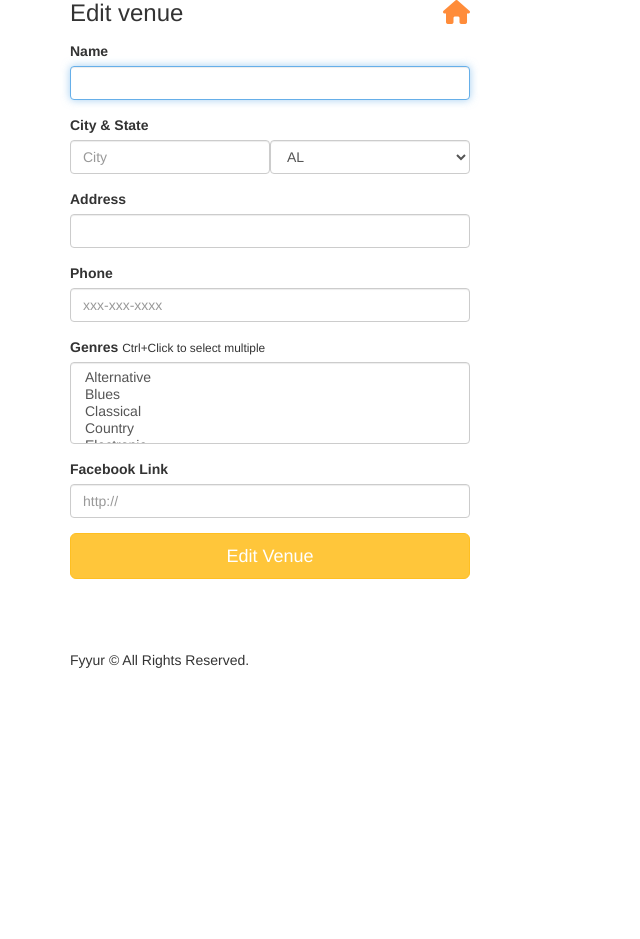
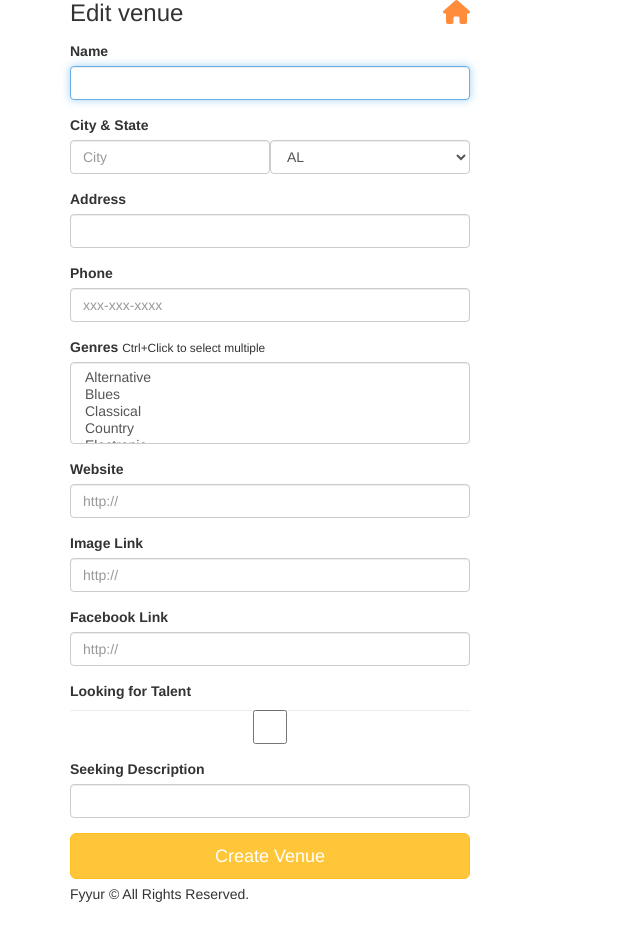
Before and after one commit to weijielam/fyyur-artist-booking-site, a Flask app: page /venues/1/edit in a window 1280 px wide. Shown: the part 95-1034 px from the top of the page, without its empty margins (0-640 px from the left). Before the commit the page ends 763 px from the top, so only its background shows below. Run offline with Flask 2, Linux system fonts and the light colour scheme; data that the repository does not hold is empty; some libraries are stand-ins or nearby versions.

Commit message:
Edit venue functionality now implemented

```diff
--- a/app.py
+++ b/app.py
@@ -213,7 +213,6 @@ def create_venue_form():
 @app.route('/venues/create', methods=['POST'])
 def create_venue_submission():
   try:
-
     print(type(request.form['seeking_talent']))
     new_venue = Venue(
       name = request.form['name'],
--- a/templates/forms/edit_venue.html
+++ b/templates/forms/edit_venue.html
@@ -6,37 +6,53 @@
       <h3 class="form-heading">Edit venue <em>{{ venue.name }}</em> <a href="{{ url_for('index') }}" title="Back to homepage"><i class="fa fa-home pull-right"></i></a></h3>
       <div class="form-group">
         <label for="name">Name</label>
-        {{ form.name(class_ = 'form-control', autofocus = true, value = venue.name) }}
+        {{ form.name(class_ = 'form-control', autofocus = true, value=venue.name) }}
       </div>
       <div class="form-group">
           <label>City & State</label>
           <div class="form-inline">
             <div class="form-group">
-              {{ form.city(class_ = 'form-control', placeholder='City', autofocus = true, value = venue.city) }}
+              {{ form.city(class_ = 'form-control', placeholder='City', autofocus = true, value=venue.city) }}
             </div>
             <div class="form-group">
-              {{ form.state(class_ = 'form-control', placeholder='State', autofocus = true, value = venue.state) }}
+              {{ form.state(class_ = 'form-control', placeholder='State', autofocus = true, value=venue.state) }}
             </div>
           </div>
       </div>
       <div class="form-group">
         <label for="address">Address</label>
-        {{ form.address(class_ = 'form-control', autofocus = true, value = venue.address) }}
+        {{ form.address(class_ = 'form-control', autofocus = true, value=venue.state) }}
       </div>
       <div class="form-group">
           <label for="phone">Phone</label>
-          {{ form.phone(class_ = 'form-control', placeholder='xxx-xxx-xxxx', autofocus = true, value = venue.phone) }}
+          {{ form.phone(class_ = 'form-control', placeholder='xxx-xxx-xxxx', autofocus = true, value=venue.phone) }}
         </div>
       <div class="form-group">
         <label for="genres">Genres</label>
         <small>Ctrl+Click to select multiple</small>
-        {{ form.genres(class_ = 'form-control', placeholder='Genres, separated by commas', id=form.genres.id, autofocus = true, value = venue.genres) }}
+        {{ form.genres(class_ = 'form-control', placeholder='Genres, separated by commas', id=form.genres.id, autofocus = true, value=venue.genres) }}
       </div>
       <div class="form-group">
-          <label for="genres">Facebook Link</label>
-          {{ form.facebook_link(class_ = 'form-control', placeholder='http://', id=form.facebook_link.id, autofocus = true, value = venue.facebook_link) }}
-        </div>
-      <input type="submit" value="Edit Venue" class="btn btn-primary btn-lg btn-block">
+        <label for="website">Website</label>
+        {{ form.website(class_ = 'form-control', placeholder='http://', id=form.website.id, autofocus = true, value=venue.website) }}
+      </div>
+      <div class="form-group">
+        <label for="image_link">Image Link</label>
+        {{ form.image_link(class_ = 'form-control', placeholder='http://', id=form.image_link.id, autofocus = true, value=venue.image_link) }}
+      </div>
+      <div class="form-group">
+          <label for="facebook_link">Facebook Link</label>
+          {{ form.facebook_link(class_ = 'form-control', placeholder='http://', id=form.facebook_link.id, autofocus = true, value=venue.facebook_link) }}
+      </div>
+      <div class="form-group">
+        <label for="seeking_talent">Looking for Talent</label>
+        {{ form.seeking_talent(class_ = 'form-control', placeholder='Venue', id=form.seeking_talent.id ,autofocus = true, value=venue.seeking_talent) }}
+      </div>
+      <div class="form-group">
+        <label for="seeking_description">Seeking Description</label>
+        {{ form.seeking_description(class_ = 'form-control', autofocus = true, id=form.seeking_description.id, value=venue.seeking_description) }}
+      </div>
+      <input type="submit" value="Create Venue" class="btn btn-primary btn-lg btn-block">
     </form>
   </div>
 {% endblock %}
```
